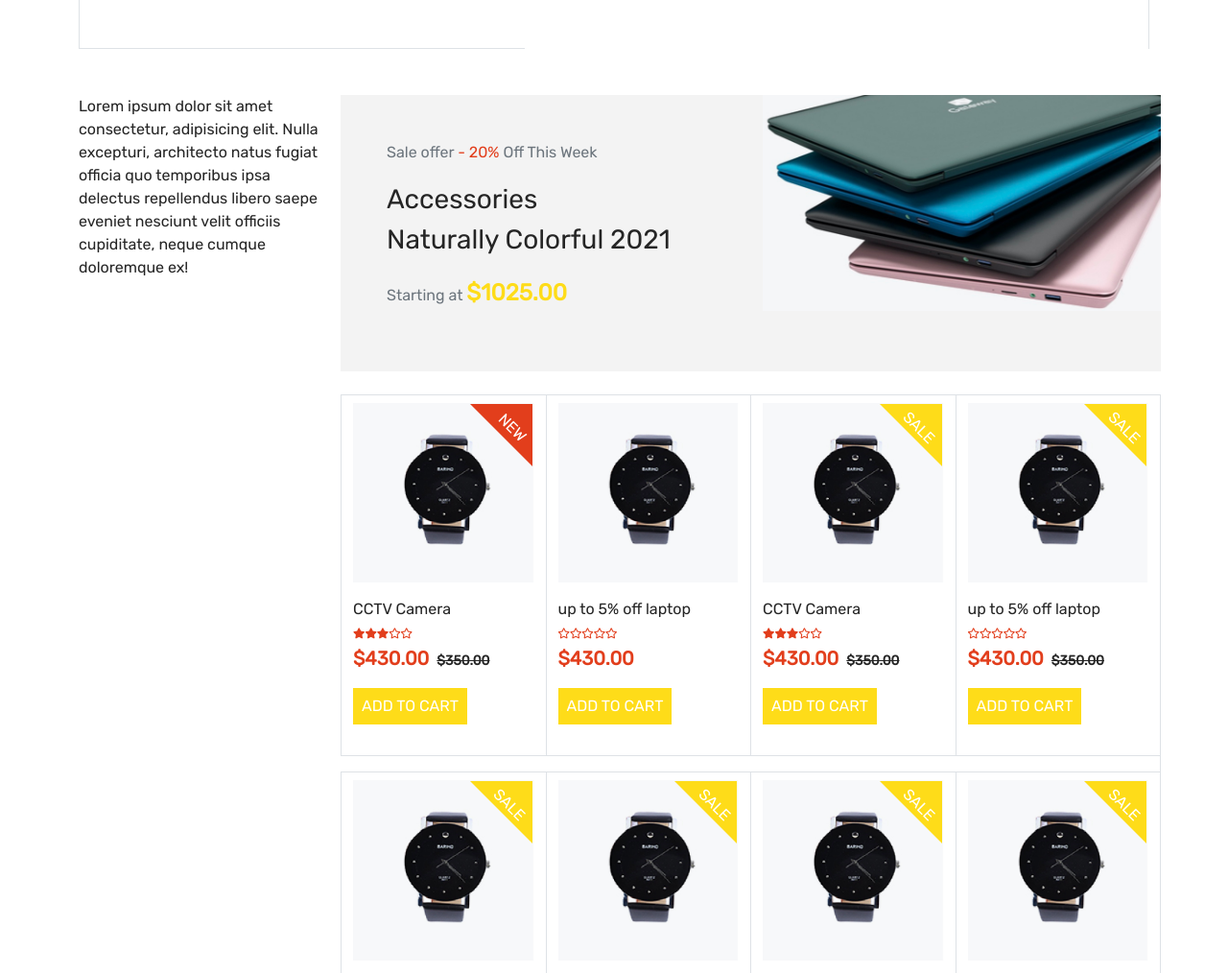
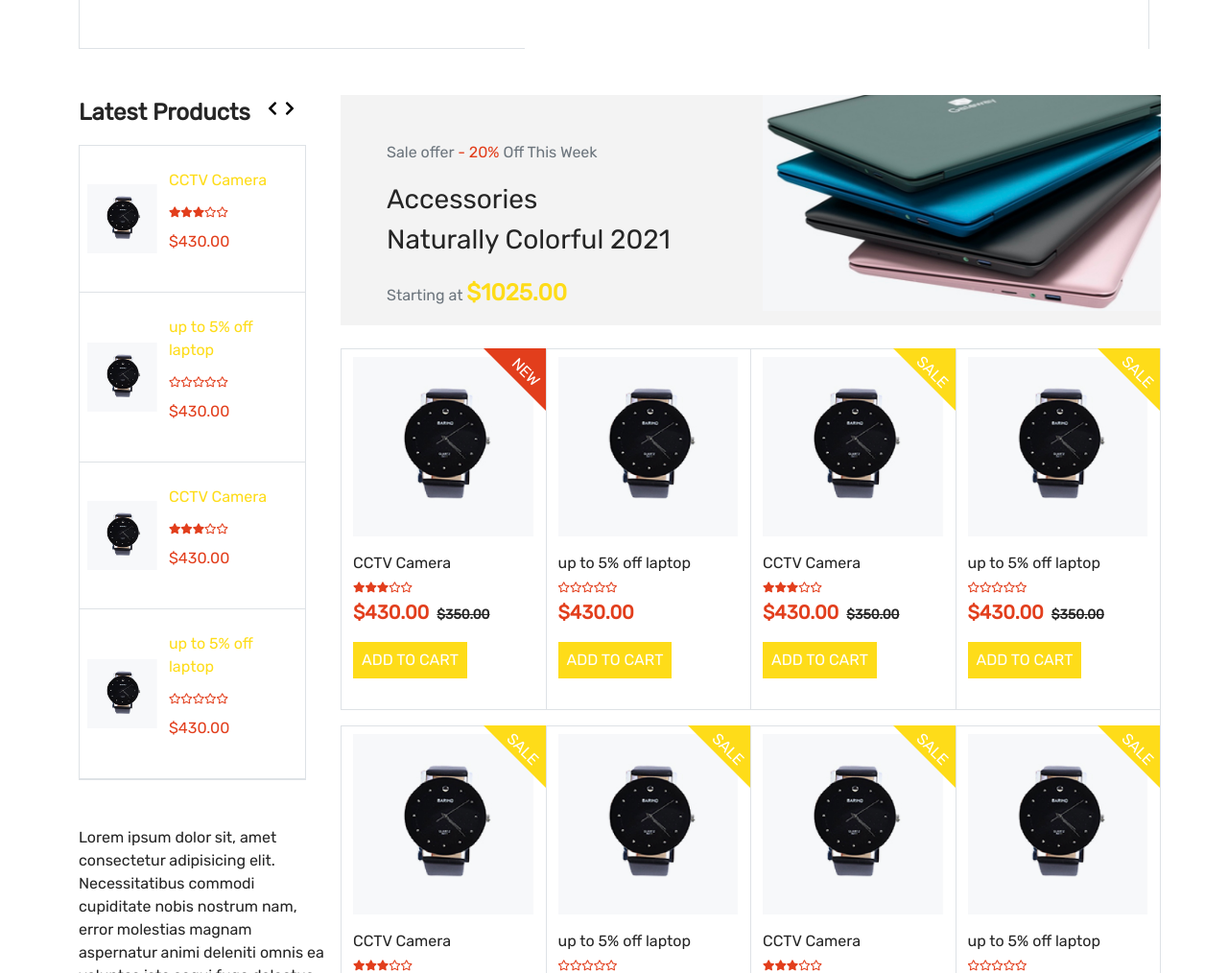
Before and after one commit to monzoor/walton, a React app: page / in a window 1280 px wide. Shown: the part 2695-3709 px from the top of the page at 96% size. Built offline with nearby package versions, Linux system fonts and the light colour scheme.

Commit message:
add latest product

```diff
--- a/src/Components/Product/ProductCard.js
+++ b/src/Components/Product/ProductCard.js
@@ -16,6 +16,11 @@ const ProductCard = ({
   longBanner = false,
   className,
   noButton = false,
+  noDescription = false,
+  short = false,
+  noSellPrice = false,
+  showRating = false,
+  titleLink = false,
 }) => {
   const {
     slug,
@@ -38,6 +43,7 @@ const ProductCard = ({
     'border p-3 mx-0 align-items-center ': recently,
     'border border-end-0 mb-3 position-relative hover': list,
     'mx-0': slider,
+    'p-2 border-bottom align-items-center py-4': short,
     [className]: !!className,
   });
 
@@ -46,7 +52,8 @@ const ProductCard = ({
     'col-7': midBanner,
     'col-7 order-2': recently,
     'col-12 order-2': list,
-    'col-6 p-5': longBanner,
+    'col-6 pt-5 px-5': longBanner,
+    'col-8 order-2': short,
   });
 
   const imageWrapperClasses = classNames('', {
@@ -55,6 +62,7 @@ const ProductCard = ({
     'col-5 order-1': recently,
     'col-12 order-1 pt-2 mb-3': list,
     'col-6 pe-0 tt': longBanner,
+    'col-4 px-0 order-1': short,
   });
 
   const wrapperClasses = classNames({ 'mx-4': topSlider, 'mb-2': list });
@@ -65,6 +73,7 @@ const ProductCard = ({
     'fs-5 fw-bold mb-0': recently,
     'mb-0': list,
     'fs-3': longBanner,
+    'text-decoration-none mb-2 d-block': short,
   });
 
   const descriptionClasses = classNames('text-muted', {
@@ -75,6 +84,7 @@ const ProductCard = ({
   const priceClasses = classNames('me-2 text-orange', {
     'fs-2': topSlider,
     'fs-5 fw-bold': list,
+    'mt-2 d-block': short,
   });
 
   const sellPriceClasses = classNames('text-decoration-line-through fw-bold', {
@@ -90,7 +100,7 @@ const ProductCard = ({
 
   const ratingItems = [];
 
-  if (list) {
+  if (showRating) {
     for (let i = 1; i <= 5; i++) {
       if (i > rating) {
         ratingItems.push(
@@ -120,21 +130,30 @@ const ProductCard = ({
             />
           )}
 
+          {!titleLink ? (
             <p
               dangerouslySetInnerHTML={createHTMLMarkup(title)}
               className={titleClasses}
             />
+          ) : (
+            <Link className={titleClasses} to={`/details/${slug}`}>
+              <span dangerouslySetInnerHTML={createHTMLMarkup(title)} />
+            </Link>
+          )}
+
+          {!noDescription && (
             <p
               dangerouslySetInnerHTML={createHTMLMarkup(description)}
               className={descriptionClasses}
             />
+          )}
 
-          {list ? <span className="d-block mb-0">{ratingItems}</span> : ''}
+          {showRating && <span className="d-block mb-0">{ratingItems}</span>}
 
           {price && (
             <p>
               <span className={priceClasses}>{price}</span>
-              {sell_price && (
+              {sell_price && !noSellPrice && (
                 <span className={sellPriceClasses}>{sell_price}</span>
               )}
             </p>
--- a/src/Components/Slider/SliderItem.js
+++ b/src/Components/Slider/SliderItem.js
@@ -9,6 +9,11 @@ const SliderItems = ({
   rowClassNames = '',
   productWrapperClasses = '',
   arrowClasses = '',
+  showRating = false,
+  noDescription = false,
+  noButton = false,
+  noSellPrice = false,
+  titleLink = false,
 }) => {
   const settings = {
     dots: false,
@@ -30,7 +35,16 @@ const SliderItems = ({
                 key={item.id}
                 className={classNames('col-4', productWrapperClasses)}
               >
-                <ProductCard {...viewType} slider content={item} />
+                <ProductCard
+                  {...viewType}
+                  slider
+                  showRating={showRating}
+                  content={item}
+                  noDescription={noDescription}
+                  noButton={noButton}
+                  noSellPrice={noSellPrice}
+                  titleLink={titleLink}
+                />
               </div>
             ))}
           </div>
@@ -42,7 +56,16 @@ const SliderItems = ({
                 key={item.id}
                 className={classNames('col-4', productWrapperClasses)}
               >
-                <ProductCard {...viewType} slider content={item} />
+                <ProductCard
+                  {...viewType}
+                  slider
+                  showRating={showRating}
+                  content={item}
+                  noDescription={noDescription}
+                  noButton={noButton}
+                  noSellPrice={noSellPrice}
+                  titleLink={titleLink}
+                />
               </div>
             ))}
           </div>
--- /dev/null
+++ b/src/Containers/Home/LatestProduct.js
@@ -0,0 +1,30 @@
+import productList from 'data/productList4.json';
+import { SliderItems } from '@components';
+
+const LatestProduct = () => {
+  return (
+    <div className="row mb-5">
+      <div className="col-12 ps-0">
+        <p className="fw-bold fs-4">Latest Products</p>
+      </div>
+      <div className="col-12 border">
+        <div className="row">
+          <SliderItems
+            rowClassNames="px-0"
+            productWrapperClasses="px-0 col-12"
+            content={productList}
+            viewType={{ short: true }}
+            arrowClasses="short"
+            showRating
+            noDescription
+            noButton
+            noSellPrice
+            titleLink
+          />
+        </div>
+      </div>
+    </div>
+  );
+};
+
+export default LatestProduct;
--- a/src/Containers/Home/NewArrivals.js
+++ b/src/Containers/Home/NewArrivals.js
@@ -21,6 +21,7 @@ const NewArrivals = () => {
               content={productList}
               viewType={{ list: true }}
               arrowClasses="list"
+              showRating
             />
           </div>
         </div>
--- a/src/Containers/Home/ProductLists.js
+++ b/src/Containers/Home/ProductLists.js
@@ -7,7 +7,7 @@ export const ProductLists = () => {
     <>
       {productList.map((product) => (
         <div key={product.id} className="col-3">
-          <ProductCard content={product} list />
+          <ProductCard content={product} showRating list />
         </div>
       ))}
     </>
--- a/src/Containers/Home/index.js
+++ b/src/Containers/Home/index.js
@@ -6,6 +6,7 @@ import RecentlyViewed from './RecentlyViewed';
 import NewArrivals from './NewArrivals';
 import Banner from './Banner';
 import ProductLists from './ProductLists';
+import LatestProduct from './LatestProduct';
 
 const Home = () => {
   return (
@@ -38,10 +39,15 @@ const Home = () => {
         </div>
         <div className="row mb-5">
           <div className="col-3">
-            Lorem ipsum dolor sit amet consectetur, adipisicing elit. Nulla
-            excepturi, architecto natus fugiat officia quo temporibus ipsa
-            delectus repellendus libero saepe eveniet nesciunt velit officiis
-            cupiditate, neque cumque doloremque ex!
+            <div className="row mx-0">
+              <LatestProduct />
+            </div>
+            <div className="row mx-0">
+              Lorem ipsum dolor sit, amet consectetur adipisicing elit.
+              Necessitatibus commodi cupiditate nobis nostrum nam, error
+              molestias magnam aspernatur animi deleniti omnis ea voluptas iste
+              sequi fuga delectus veniam excepturi sed.
+            </div>
           </div>
           <div className="col-9">
             <div className="row mb-4">
--- /dev/null
+++ b/src/data/productList4.json
@@ -0,0 +1,54 @@
+[
+  {
+    "id": 1,
+    "slug": "iphone-max-pro",
+    "category": null,
+    "title": "CCTV Camera",
+    "description": "the best gadget collection 2021",
+    "rating": 3,
+    "price": "$430.00",
+    "sell_price": "$350.00",
+    "image": "./assets/images/products/productList/1.jpg",
+    "onSale": false,
+    "newProduct": true
+  },
+  {
+    "id": 2,
+    "slug": "just-slug",
+    "category": null,
+    "title": "up to 5% off laptop",
+    "description": "the best gadget collection 2021",
+    "rating": 0,
+    "price": "$430.00",
+    "sell_price": null,
+    "image": "./assets/images/products/productList/1.jpg",
+    "onSale": false,
+    "newProduct": false
+  },
+  {
+    "id": 3,
+    "slug": "iphone-max-pro",
+    "category": null,
+    "title": "CCTV Camera",
+    "description": "the best gadget collection 2021",
+    "rating": 3,
+    "price": "$430.00",
+    "sell_price": "$350.00",
+    "image": "./assets/images/products/productList/1.jpg",
+    "onSale": true,
+    "newProduct": false
+  },
+  {
+    "id": 4,
+    "slug": "just-slug",
+    "category": null,
+    "title": "up to 5% off laptop",
+    "description": "the best gadget collection 2021",
+    "rating": 0,
+    "price": "$430.00",
+    "sell_price": "$350.00",
+    "image": "./assets/images/products/productList/1.jpg",
+    "onSale": true,
+    "newProduct": false
+  }
+]
--- a/src/styles/components/_product.scss
+++ b/src/styles/components/_product.scss
@@ -10,8 +10,8 @@
 .note {
   display: inline-block;
   position: absolute;
-  right: 14px;
-  top: 9px;
+  right: 0px;
+  top: -1px;
   &:after {
     content: '';
     position: absolute;
--- a/src/styles/libs/_slider.scss
+++ b/src/styles/libs/_slider.scss
@@ -26,6 +26,11 @@
     &.list {
       top: -20px;
     }
+    &.short {
+      top: -40px;
+      background: transparent !important;
+      border: 0;
+    }
     &:hover {
       background: $primary;
     }
@@ -39,5 +44,8 @@
   }
   .slick-prev {
     left: calc(100% - 75px);
+    &.short {
+      left: calc(100% - 50px);
     }
   }
+}
```
Lines whose indentation alone changed are shown as unchanged.
